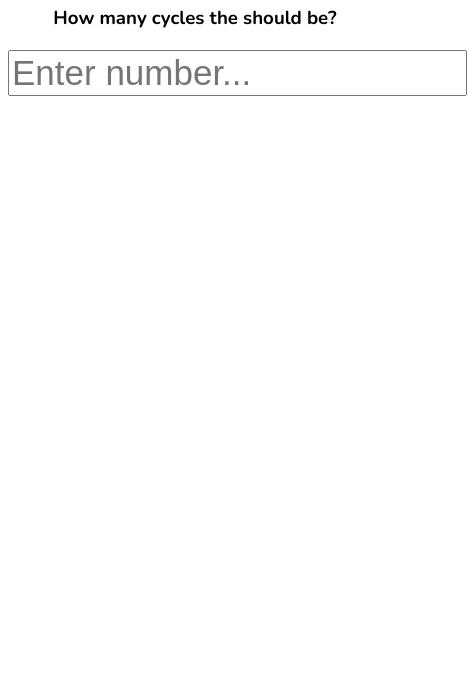
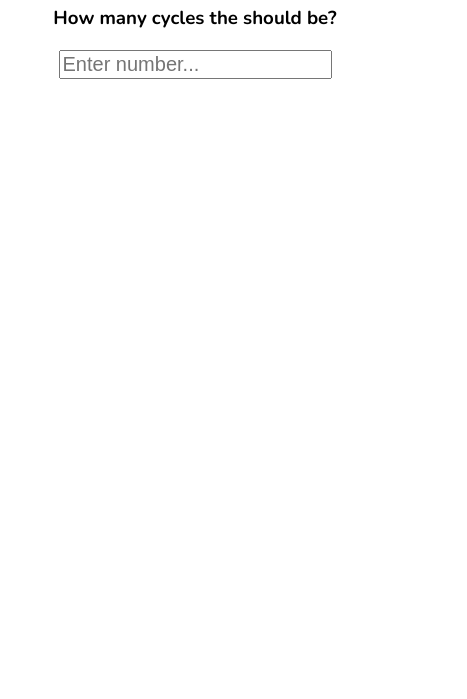
Before and after one commit to AbrorOkaandIsmoil/abror_oka, a plain HTML site: page index.html in a window 390 px wide. Shown: the part 145-844 px from the top of the page, 467 px wide, since content can reach past the window. Drawn offline with nearby package versions, Linux system fonts and the light colour scheme.

Commit message:
make it better

```diff
--- a/css/style.css
+++ b/css/style.css
@@ -22,3 +22,9 @@ input {
 
 }
 [v-cloak] { display: none; }
+
+@media (max-width: 600px) {
+	input {
+		font-size: 20px;
+	}
+}
```
